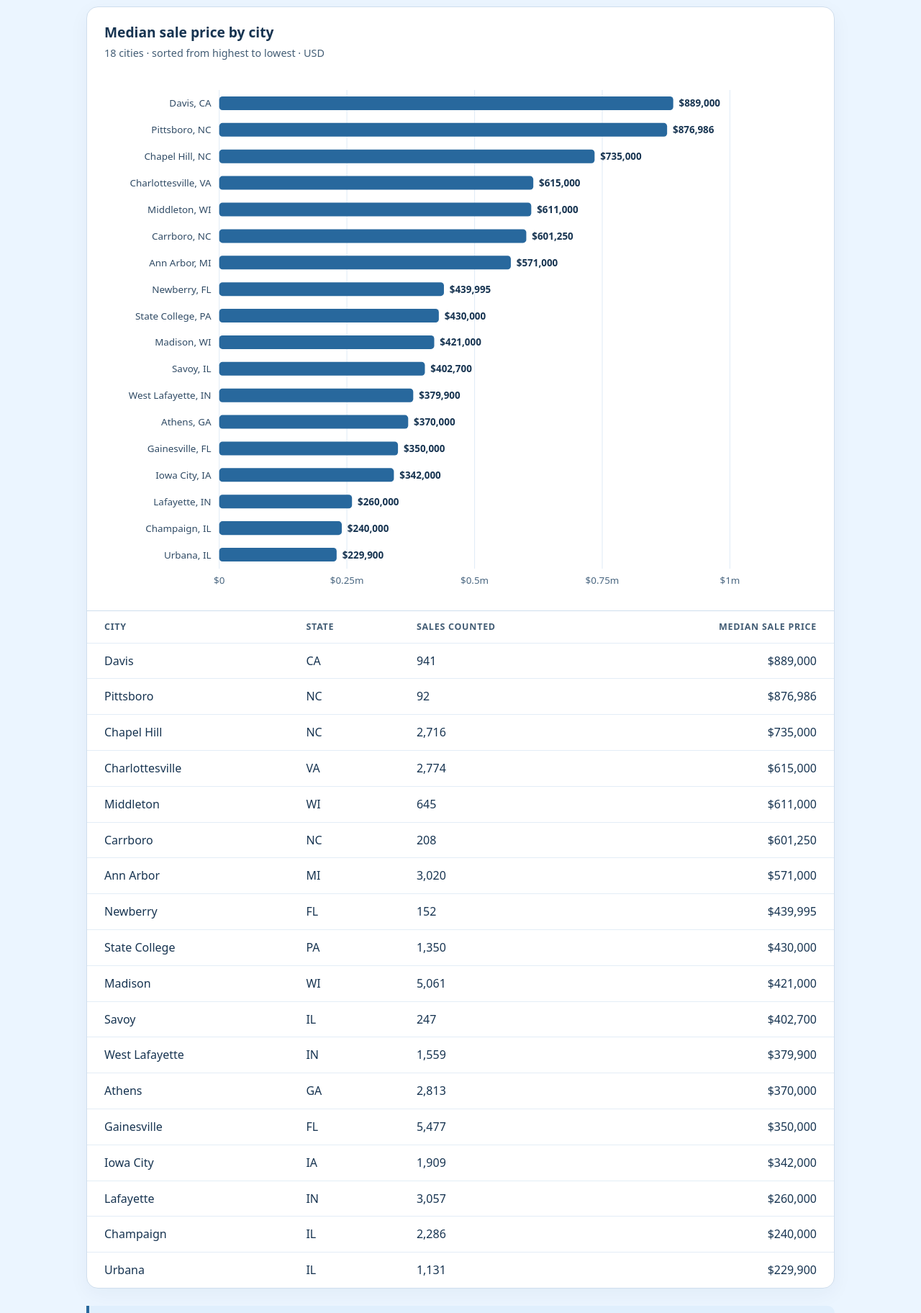
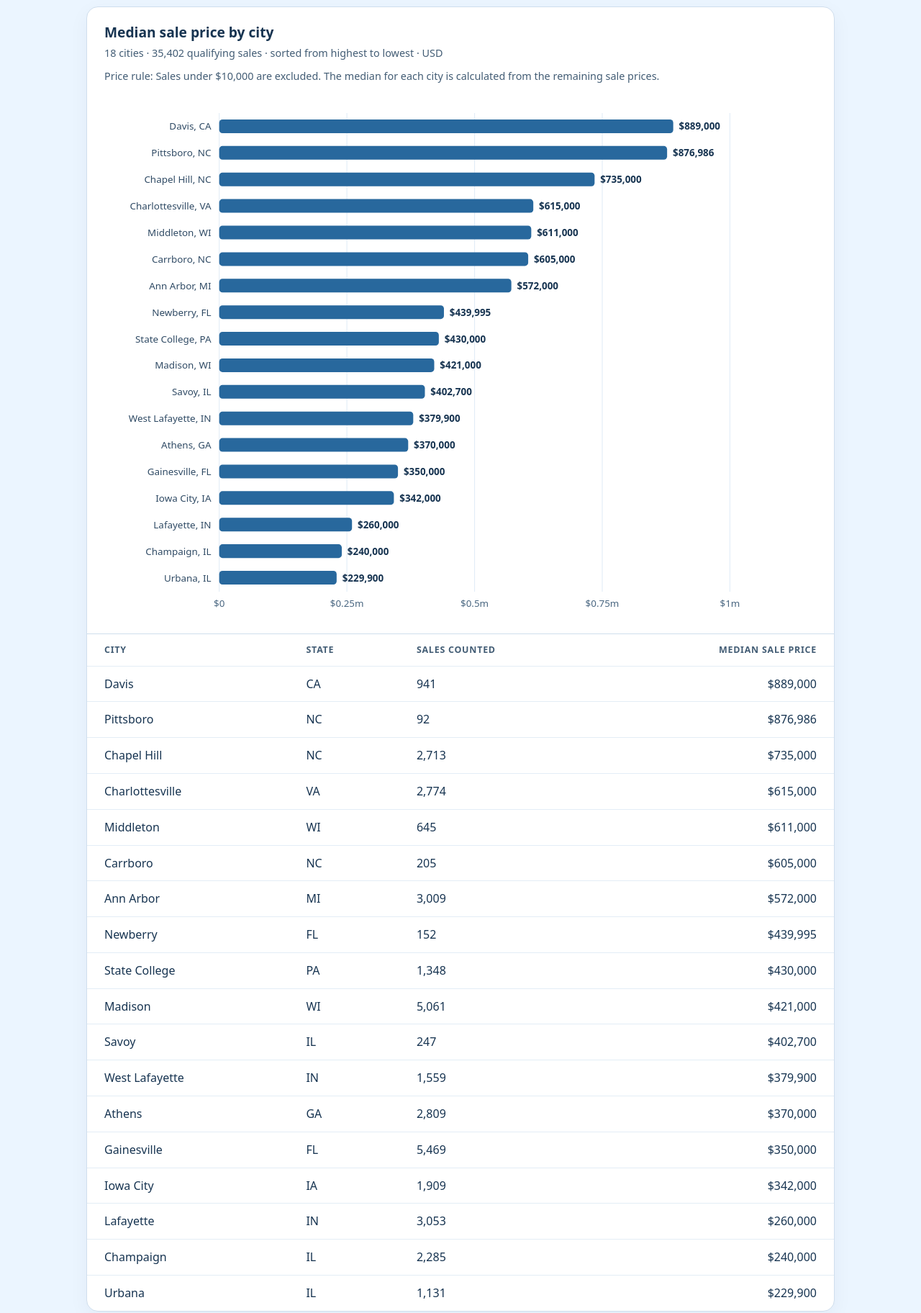
Before and after one commit to yanbingleo081501-byte/campustown-home-sales-site, a plain HTML site: page index.html in a window 1280 px wide. Shown: the part 300-2124 px from the top of the page at 72% size. Drawn offline with Linux system fonts and the light colour scheme.

Commit message:
Apply $10,000 cutoff to city medians

```diff
--- a/index.html
+++ b/index.html
@@ -18,6 +18,7 @@
     .card-head { padding: 1.25rem 1.5rem .75rem; }
     h2 { margin: 0; font-size: 1.2rem; }
     .hint { margin: .2rem 0 0; color: var(--muted); font-size: .9rem; }
+    .price-rule { margin: .6rem 0 0; color: var(--muted); font-size: .9rem; }
     .chart-scroll { overflow-x: auto; padding: .5rem 1rem 1rem; }
     svg { display: block; width: 100%; min-width: 700px; height: auto; }
     .gridline { stroke: #e2ecf7; stroke-width: 1; }
@@ -47,11 +48,12 @@
     <section class="card" aria-labelledby="chart-title">
       <div class="card-head">
         <h2 id="chart-title">Median sale price by city</h2>
-        <p class="hint">18 cities · sorted from highest to lowest · USD</p>
+        <p class="hint">18 cities · 35,402 qualifying sales · sorted from highest to lowest · USD</p>
+        <p class="price-rule">Price rule: Sales under $10,000 are excluded. The median for each city is calculated from the remaining sale prices.</p>
       </div>
       <div class="chart-scroll">
         <svg id="price-chart" viewBox="0 0 900 650" role="img" aria-labelledby="chart-title chart-desc">
-          <desc id="chart-desc">Horizontal bar chart of median sale prices in 18 cities, sorted from highest to lowest.</desc>
+          <desc id="chart-desc">Horizontal bar chart of median sale prices in 18 cities, sorted from highest to lowest, using sales of $10,000 or more.</desc>
           <g id="chart-content">
           <line class="gridline" x1="150" y1="17" x2="150" y2="612" />
           <text class="axis-label" x="150" y="631" text-anchor="middle">$0</text>
@@ -79,11 +81,11 @@
           <rect class="bar" x="150" y="157" width="387.985" height="17" rx="4"><title>Middleton, WI: $611,000</title></rect>
           <text class="bar-value" x="544.985" y="170">$611,000</text>
           <text class="bar-label" x="140" y="203" text-anchor="end">Carrboro, NC</text>
-          <rect class="bar" x="150" y="190" width="381.794" height="17" rx="4"><title>Carrboro, NC: $601,250</title></rect>
-          <text class="bar-value" x="538.794" y="203">$601,250</text>
+          <rect class="bar" x="150" y="190" width="384.175" height="17" rx="4"><title>Carrboro, NC: $605,000</title></rect>
+          <text class="bar-value" x="541.175" y="203">$605,000</text>
           <text class="bar-label" x="140" y="236" text-anchor="end">Ann Arbor, MI</text>
-          <rect class="bar" x="150" y="223" width="362.585" height="17" rx="4"><title>Ann Arbor, MI: $571,000</title></rect>
-          <text class="bar-value" x="519.585" y="236">$571,000</text>
+          <rect class="bar" x="150" y="223" width="363.220" height="17" rx="4"><title>Ann Arbor, MI: $572,000</title></rect>
+          <text class="bar-value" x="520.220" y="236">$572,000</text>
           <text class="bar-label" x="140" y="269" text-anchor="end">Newberry, FL</text>
           <rect class="bar" x="150" y="256" width="279.397" height="17" rx="4"><title>Newberry, FL: $439,995</title></rect>
           <text class="bar-value" x="436.397" y="269">$439,995</text>
@@ -126,21 +128,21 @@
           <tbody id="price-table">
             <tr><td>Davis</td><td>CA</td><td>941</td><td>$889,000</td></tr>
             <tr><td>Pittsboro</td><td>NC</td><td>92</td><td>$876,986</td></tr>
-            <tr><td>Chapel Hill</td><td>NC</td><td>2,716</td><td>$735,000</td></tr>
+            <tr><td>Chapel Hill</td><td>NC</td><td>2,713</td><td>$735,000</td></tr>
             <tr><td>Charlottesville</td><td>VA</td><td>2,774</td><td>$615,000</td></tr>
             <tr><td>Middleton</td><td>WI</td><td>645</td><td>$611,000</td></tr>
-            <tr><td>Carrboro</td><td>NC</td><td>208</td><td>$601,250</td></tr>
-            <tr><td>Ann Arbor</td><td>MI</td><td>3,020</td><td>$571,000</td></tr>
+            <tr><td>Carrboro</td><td>NC</td><td>205</td><td>$605,000</td></tr>
+            <tr><td>Ann Arbor</td><td>MI</td><td>3,009</td><td>$572,000</td></tr>
             <tr><td>Newberry</td><td>FL</td><td>152</td><td>$439,995</td></tr>
-            <tr><td>State College</td><td>PA</td><td>1,350</td><td>$430,000</td></tr>
+            <tr><td>State College</td><td>PA</td><td>1,348</td><td>$430,000</td></tr>
             <tr><td>Madison</td><td>WI</td><td>5,061</td><td>$421,000</td></tr>
             <tr><td>Savoy</td><td>IL</td><td>247</td><td>$402,700</td></tr>
             <tr><td>West Lafayette</td><td>IN</td><td>1,559</td><td>$379,900</td></tr>
-            <tr><td>Athens</td><td>GA</td><td>2,813</td><td>$370,000</td></tr>
-            <tr><td>Gainesville</td><td>FL</td><td>5,477</td><td>$350,000</td></tr>
+            <tr><td>Athens</td><td>GA</td><td>2,809</td><td>$370,000</td></tr>
+            <tr><td>Gainesville</td><td>FL</td><td>5,469</td><td>$350,000</td></tr>
             <tr><td>Iowa City</td><td>IA</td><td>1,909</td><td>$342,000</td></tr>
-            <tr><td>Lafayette</td><td>IN</td><td>3,057</td><td>$260,000</td></tr>
-            <tr><td>Champaign</td><td>IL</td><td>2,286</td><td>$240,000</td></tr>
+            <tr><td>Lafayette</td><td>IN</td><td>3,053</td><td>$260,000</td></tr>
+            <tr><td>Champaign</td><td>IL</td><td>2,285</td><td>$240,000</td></tr>
             <tr><td>Urbana</td><td>IL</td><td>1,131</td><td>$229,900</td></tr>
           </tbody>
         </table>
@@ -149,7 +151,7 @@
 
     <section class="methods" aria-labelledby="methods-title">
       <h2 id="methods-title">How the medians were calculated</h2>
-      <p>For each city, sale prices below $1,000 were excluded to remove the implausibly low values flagged in the dataset notes. The median is the middle price after sorting the remaining sales (or the average of the two middle prices when there is an even number of sales). Prices are displayed rounded to the nearest whole dollar; counts show the sales included.</p>
+      <p>For each city, sale prices below $10,000 were excluded to apply the price rule stated above the chart. The median is the middle price after sorting the remaining sales (or the average of the two middle prices when there is an even number of sales). Prices are displayed rounded to the nearest whole dollar; counts show the sales included.</p>
     </section>
 
     <footer>Source: College-town home sales dataset, version 1.0 (2026), collected March 2026. Values are as reported by the collection source and are not verified against county records.</footer>
```
